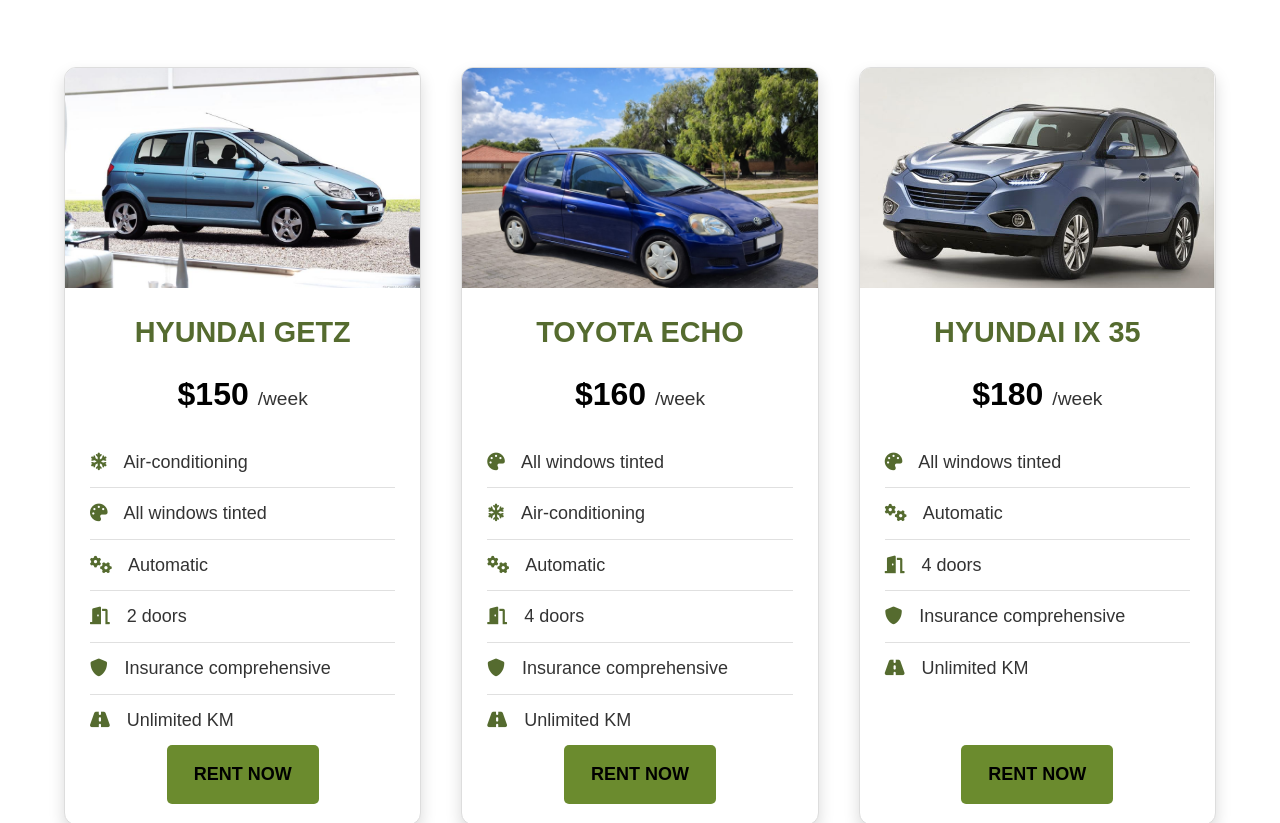
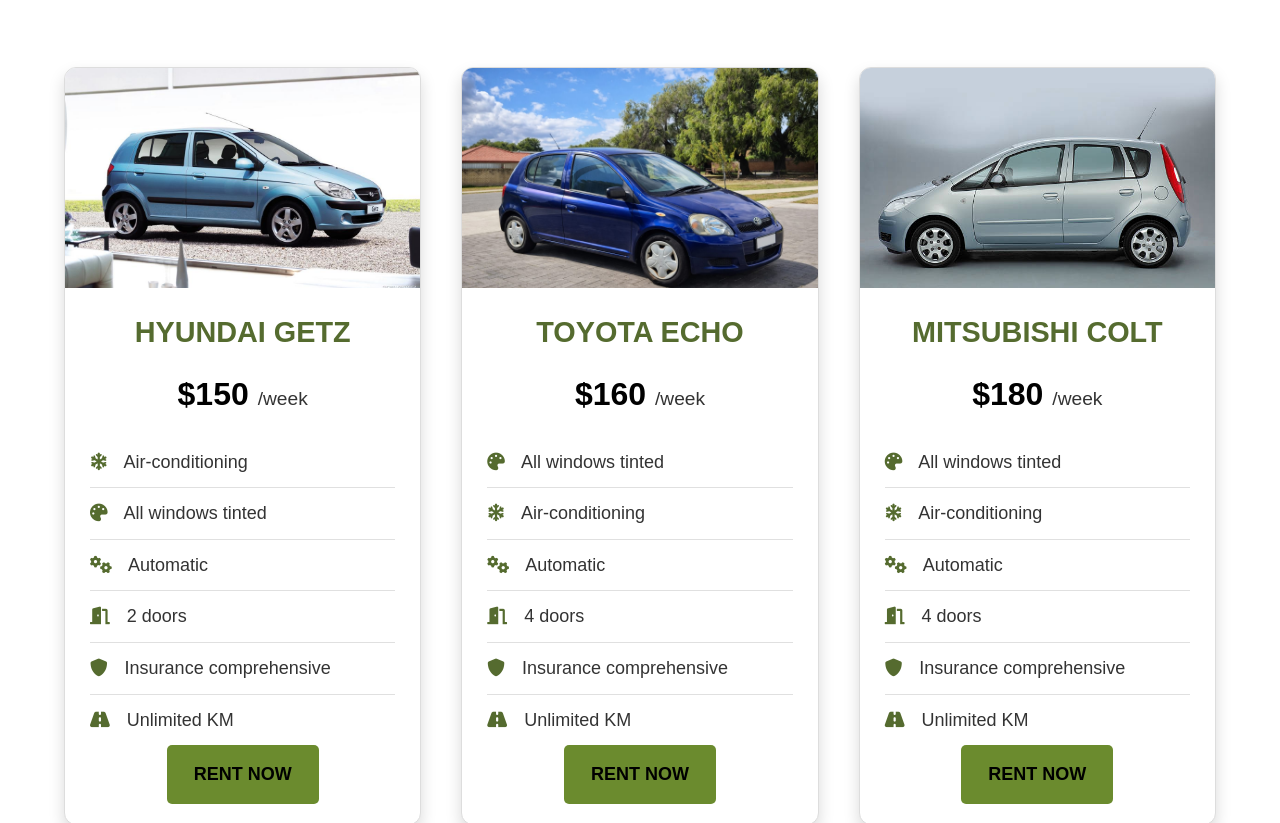
Before and after one commit to theLASTofG/BlackShield, a plain HTML site: page index.html in a window 1280 px wide. Shown: the part 5770-6593 px from the top of the page. Drawn offline with Linux system fonts and the light colour scheme.

Commit message:
chore: remove Hyundai IX35 from rental fleet

```diff
--- a/index.html
+++ b/index.html
@@ -623,22 +623,6 @@
 
                 <div class="car-card reveal">
                     <div class="car-img-wrapper">
-                        <img src="img/car_hyundai_ix35.jpg" alt="Hyundai ix35 SUV rental Perth Western Australia comprehensive insurance included" class="car-img" loading="lazy">
-                    </div>
-                    <h4>Hyundai IX 35</h4>
-                    <p class="car-price">$180 <span>/week</span></p>
-                    <ul>
-                        <li><i class="fas fa-palette"></i> All windows tinted</li>
-                        <li><i class="fas fa-cogs"></i> Automatic</li>
-                        <li><i class="fas fa-door-open"></i> 4 doors</li>
-                        <li><i class="fas fa-shield-alt"></i> Insurance comprehensive</li>
-                        <li><i class="fas fa-road"></i> Unlimited KM</li>
-                    </ul>
-                    <a href="https://wa.me/61401803255?text=Hi%20Black%20Shield%2C%20I'm%20interested%20in%20renting%20the%20Hyundai%20IX%2035." class="btn-primary" target="_blank" rel="noopener noreferrer">Rent Now</a>
-                </div>
-
-                <div class="car-card reveal">
-                    <div class="car-img-wrapper">
                         <img src="img/colt.jpg" alt="Mitsubishi Colt rental car Perth WA tinted windows air conditioning" class="car-img" loading="lazy">
                     </div>
                     <h4>Mitsubishi Colt</h4>
```
Also changed, not shown: img/car_hyundai_ix35.jpg (deleted).
